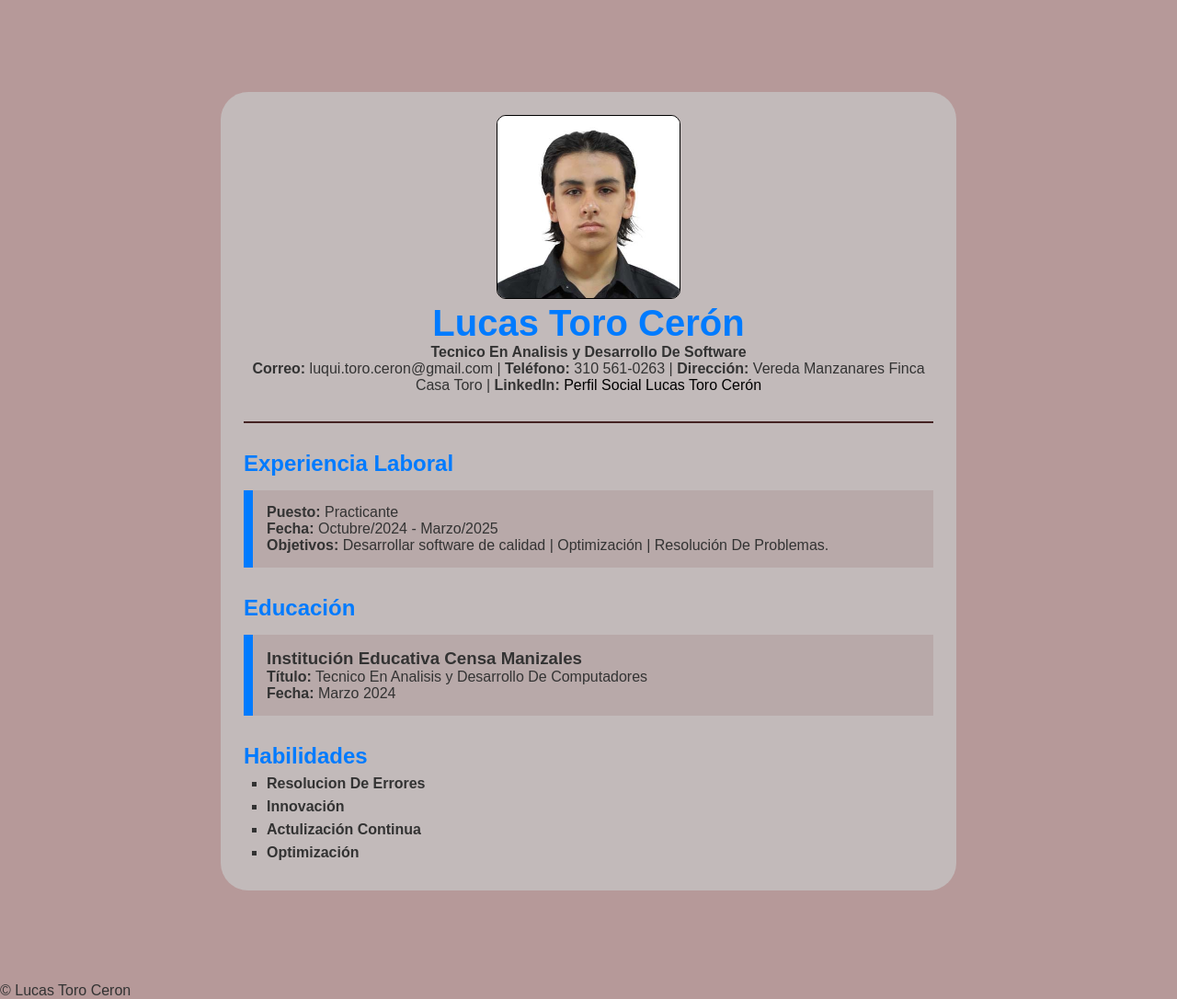
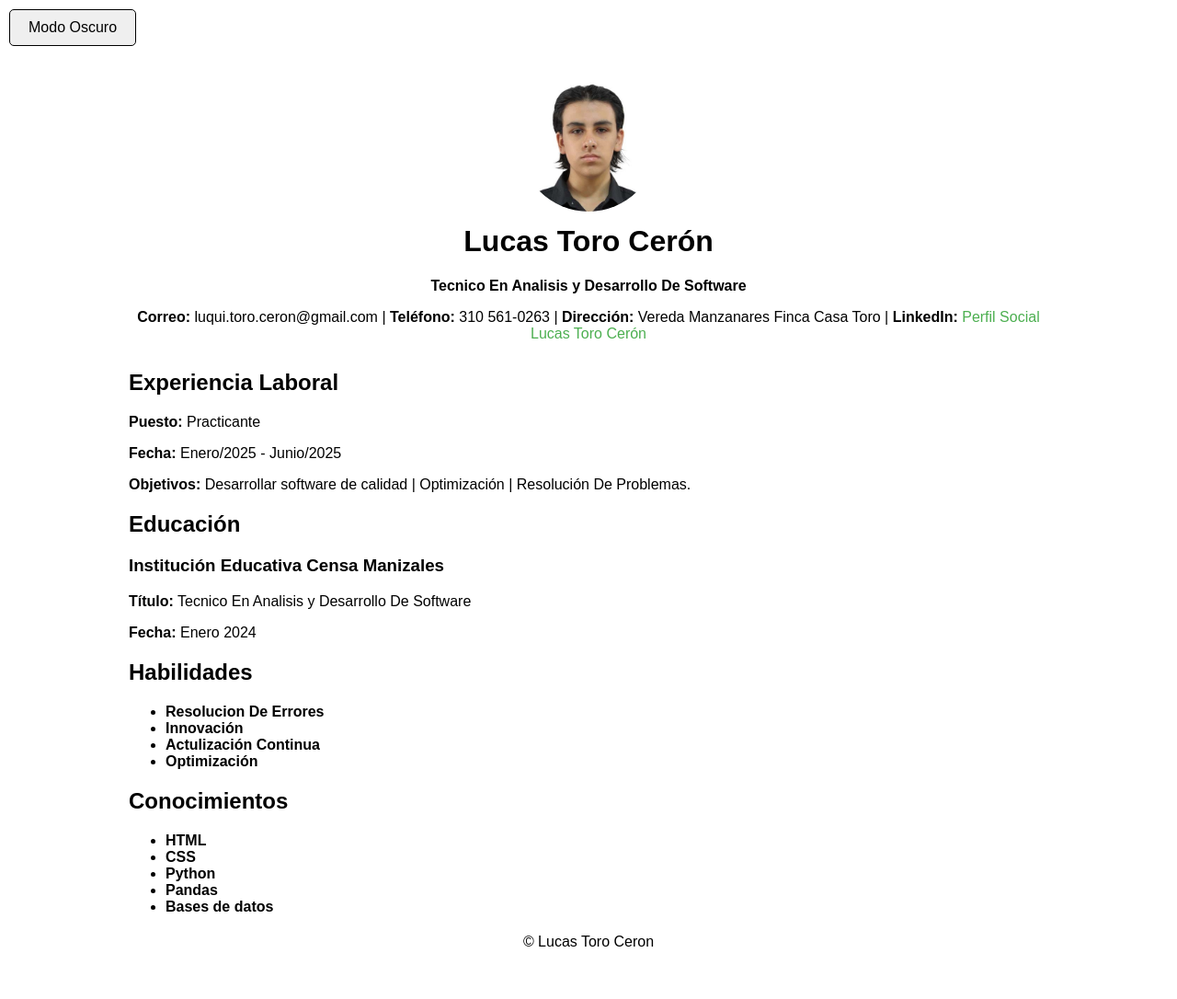
Before and after one commit to lucastoroceron12/trabajoHojaDeVida, a plain HTML site: page index.html in a window 1280 px wide. Shown: the whole page at 92% size. After the commit the page ends 1049 px from the top, so only its background shows below. Drawn offline with Linux system fonts and the light colour scheme.

Commit message:
mensaje de cambios

```diff
--- a/index.html
+++ b/index.html
@@ -7,6 +7,9 @@
     <title>Hoja De Vida</title>
 </head>
 <body>
+    <script src="index.js"></script>
+    <button id="theme-toggle">Modo Oscuro</button>
+
     <div class="container">
         <header>
             <img src="img/foto.jpeg" alt="Foto Hoja De Vida" class="imagen">
@@ -15,13 +18,13 @@
             <p><b>Correo:</b> luqui.toro.ceron@gmail.com |
                 <b>Teléfono:</b> 310 561-0263 |
                 <b>Dirección:</b> Vereda Manzanares Finca Casa Toro |
-                <b>LinkedIn:</b> <span style="white-space: nowrap;"><a href="https://www.linkedin.com/in/lucas-toro-cerón-69b644312/" target="_blank" class="linkedln-link">Perfil Social Lucas Toro Cerón</a></span>
+                <b>LinkedIn:</b> <a href="https://www.linkedin.com/in/lucas-toro-cerón-69b644312/" target="_blank">Perfil Social Lucas Toro Cerón</a>
         </header>
         <section class="experiencia">
             <h2>Experiencia Laboral</h2>
             <div class="trabajo">
                 <p><b>Puesto:</b> Practicante</p>
-                <p><b>Fecha:</b> Octubre/2024 - Marzo/2025</p>
+                <p><b>Fecha:</b> Enero/2025 - Junio/2025</p>
                 <p><b>Objetivos:</b> Desarrollar software de calidad | Optimización | Resolución De Problemas.</p>
             </div>
         </section>
@@ -29,8 +32,8 @@
             <h2>Educación</h2>
             <div class="degree">
                 <h3>Institución Educativa Censa Manizales</h3>
-                <p><b>Título:</b> Tecnico En Analisis y Desarrollo De Computadores</p>
-                <p><b>Fecha:</b> Marzo 2024</p>
+                <p><b>Título:</b> Tecnico En Analisis y Desarrollo De Software</p>
+                <p><b>Fecha:</b> Enero 2024</p>
             </div>
         </section>
         <section class="habilidades">
@@ -41,10 +44,19 @@
                 <li><b>Actulización Continua</b></li>
                 <li><b>Optimización</b></li>
             </ul>
+            <h2>Conocimientos</h2>
+            <ul>
+                <li><b>HTML</b></li>
+                <li><b>CSS</b></li>
+                <li><b>Python</b></li>
+                <li><b>Pandas</b></li>
+                <li><b>Bases de datos</b></li>
+            </ul>
         </section>
     </div>
+
+    <footer>
+        <p>&copy; Lucas Toro Ceron</p>
+    </footer>
 </body>
-<footer>
-    <p>&copy; Lucas Toro Ceron</p>
-</footer>
 </html>
--- /dev/null
+++ b/index.js
@@ -0,0 +1,12 @@
+const button = document.getElementById('theme-toggle');
+const body = document.body;
+
+button.addEventListener('click', () => {
+    body.classList.toggle('dark');
+
+    if (body.classList.contains('dark')) {
+        button.textContent = "Modo Claro";
+    } else {
+        button.textContent = "Modo Oscuro";
+    }
+});
--- a/styles.css
+++ b/styles.css
@@ -1,81 +1,59 @@
-* {
+body {
+    font-family: Arial, sans-serif;
     margin: 0;
     padding: 0;
-    box-sizing: border-box;
+    background-color: white;
+    color: black;
 }
 
-.imagen{
-    align-items: center;
-    justify-content: center;
-    width: 200px; /* ajusta el ancho de la imagen */
-    border: 1px solid black; /* borde de la imagen */
-    border-radius: 10px;
-
-}
-
-.linkedln-link{
-    color: rgb(0, 0, 0); /* cambia el color del enlace */
-    text-decoration: none; /* elimina el subrayado */
-
-}
-
-.linkedln-link:hover{
-    text-decoration: underline; /* agrega un subrayado al pasar el mouse, si lo deseas */
-}
-
-.contenedor{
-    text-align: center;    /* centra el contenido del contenedor */
-}
-
-body {
-    font-family: 'arial', sans-serif;
-    background-color: #b69999;
-    color: #333;
+button {
+    padding: 10px 20px;
+    font-size: 16px;
+    cursor: pointer;
+    margin: 10px;
+    border: 1px solid #000;
+    border-radius: 5px;
 }
 
 .container {
-    width: 70%;
-    max-width: 800px;
-    margin: 100px auto;
-    background: rgb(194, 186, 186);
-    border-radius: 30px;
-    box-shadow: 50 50px 50px rgba(0, 0, 0, 0.1);
-    padding: 25px;
+    max-width: 1000px;
+    margin: 20px auto;
 }
 
 header {
     text-align: center;
-    border-bottom: 2px solid #442323;
-    padding-bottom: 30px;
     margin-bottom: 30px;
 }
 
 h1 {
-    color: #007bff;
-    font-size: 2.5em;
+    margin-top: 10px;
 }
 
-h2 {
-    color: #007BFF;
-    margin-top: 30px;
+section {
+    margin-bottom: 20px;
 }
 
-.trabajo, .degree {
-    background: #b8a9a9;
-    border-left: 10px solid #007BFF;
-    padding: 15px;
-    margin: 15px 0;
+footer {
+    text-align: center;
+    margin-top: 20px;
 }
 
-.habilidades ul {
-    list-style-type: square;
-    padding-left: 25px;
+a {
+    color: #4CAF50;
+    text-decoration: none;
 }
 
-.habilidades li {
-    margin: 7px 0;
+img.imagen {
+    width: 150px;
+    border-radius: 50%;
 }
 
-.footer{
-    text-align: justify;
+body.dark {
+    background-color: black;
+    color: white;
 }
+
+body.dark button {
+    background-color: black;
+    color: white;
+}
```
